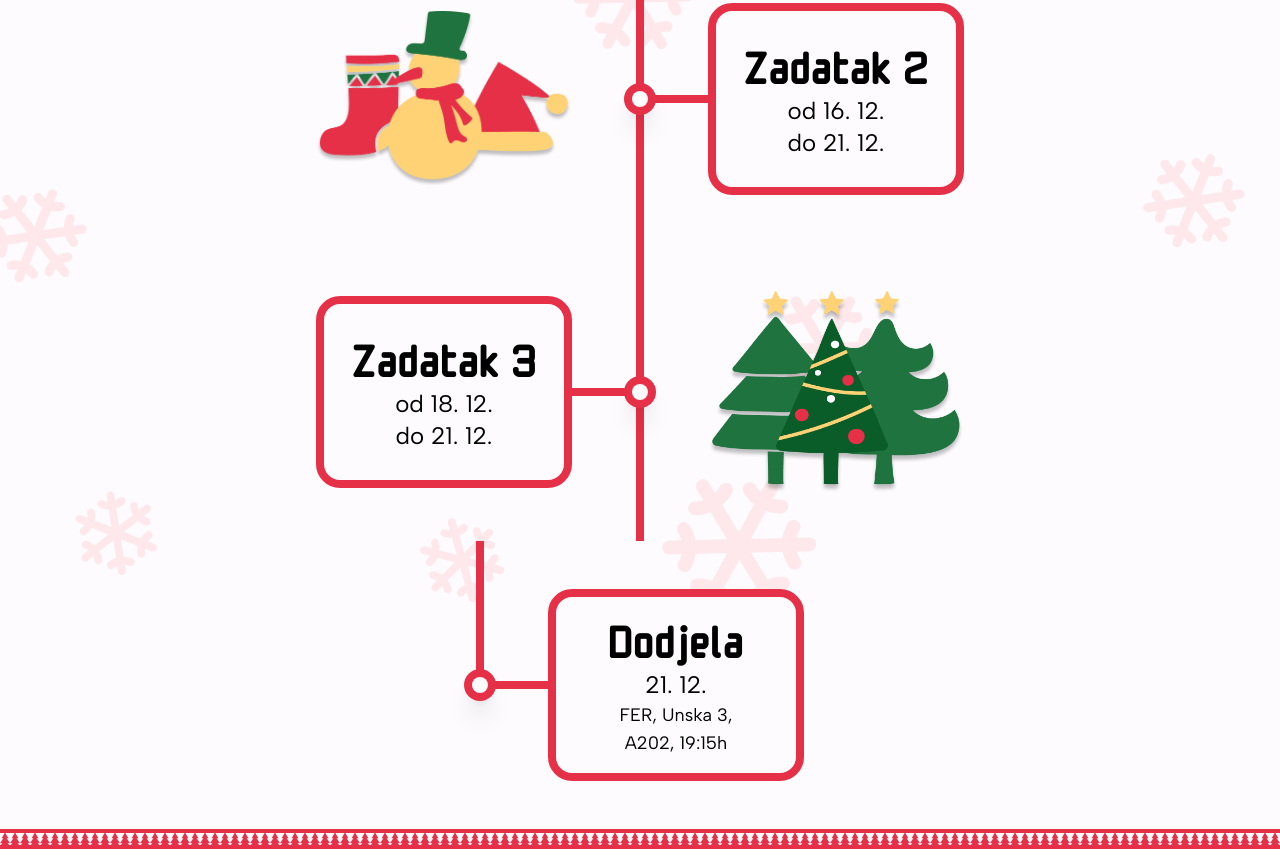
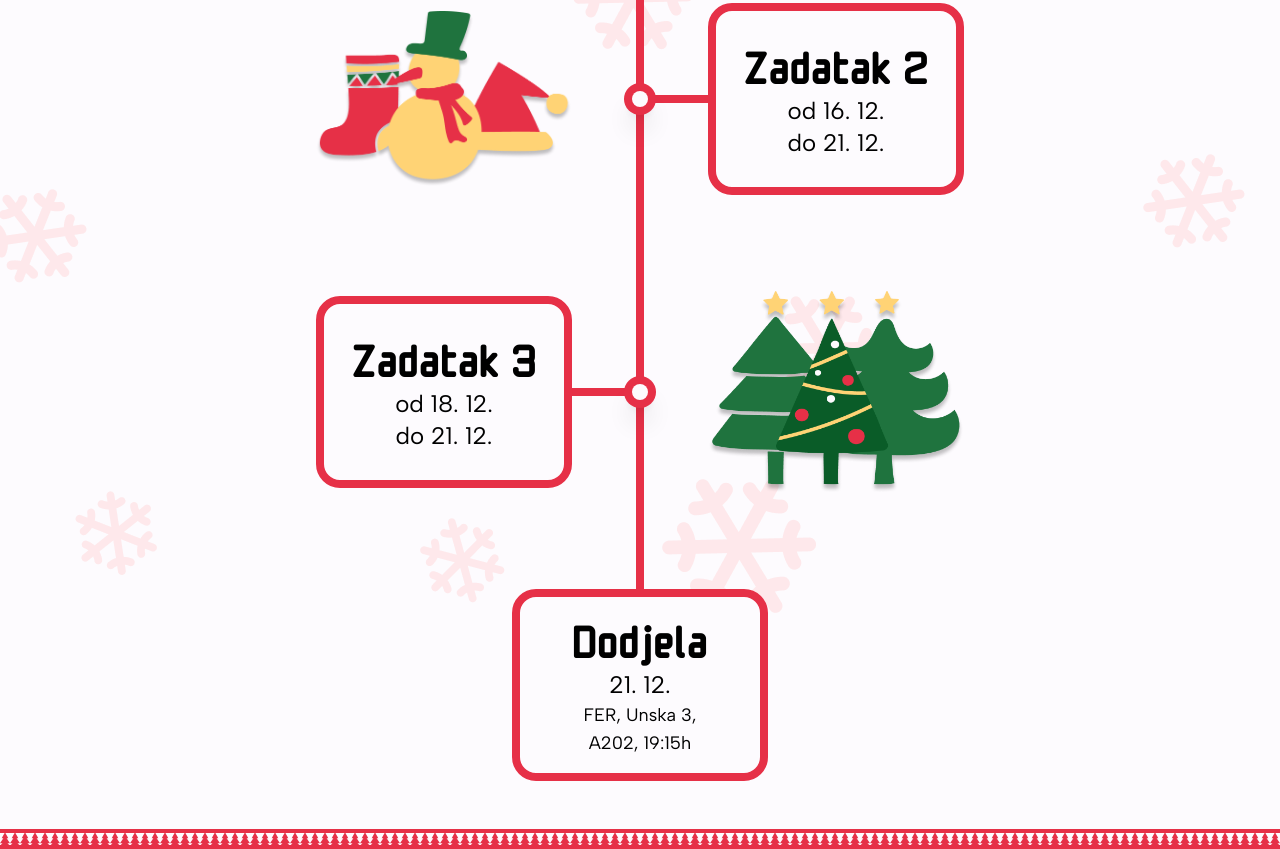
Before and after one commit to x-fer/dosasce, a Next.js app: page / in a window 1280 px wide. Shown: the part 1153-2002 px from the top of the page. Built offline with nearby package versions, Linux system fonts and the light colour scheme.

Commit message:
timeline perfected lets goooooooo

```diff
--- a/src/components/sections/timeline.tsx
+++ b/src/components/sections/timeline.tsx
@@ -10,7 +10,7 @@ type TimelineBoxProps = {
 
 function TimelineBox(props: TimelineBoxProps) {
   return (
-    <div className="border-dosasce-red bg-dosasce-white my-8 flex h-48 w-64 shrink-0 flex-col items-center justify-center rounded-3xl border-8 p-4 md:my-12">
+    <div className="border-dosasce-red bg-dosasce-white z-20 my-8 flex h-48 w-64 shrink-0 flex-col items-center justify-center rounded-3xl border-8 p-4 md:my-12">
       <h1 className="mb-2 font-serif text-5xl">{props.name}</h1>
 
       <p className="font-sans text-2xl">
@@ -43,7 +43,7 @@ function TimelineCard(props: TimelineCardProps) {
   return (
     <div
       className={cn(
-        "flex w-full items-center justify-center gap-16 md:w-[768px]",
+        "relative flex w-full items-center justify-center gap-16 md:w-[768px]",
         props.left && "md:flex-row-reverse",
       )}
     >
@@ -53,18 +53,23 @@ function TimelineCard(props: TimelineCardProps) {
       )}
 
       {/* Vertical red line */}
-      <div className="relative w-2 shrink-0 self-stretch">
+      <div
+        className={cn(
+          "relative w-2 shrink-0 self-stretch",
+          props.awards && "md:hidden",
+        )}
+      >
         {props.awards ? (
           <>
-            {/* Half-height vertical red line (top half only) */}
+            {/* Half-height vertical red line  */}
             <div className="bg-dosasce-red absolute top-0 right-0 bottom-1/2 left-0" />
 
-            {/* Horizontal red line to the box */}
-            <div className="bg-dosasce-red absolute top-1/2 right-0 h-2 w-16 translate-x-full -translate-y-1/2" />
+            {/* Horizontal red line to the box (mobile only) */}
+            <div className="bg-dosasce-red absolute top-1/2 right-0 h-2 w-16 translate-x-full -translate-y-1/2 md:hidden" />
 
-            {/* Center circle */}
-            <div className="bg-dosasce-red absolute top-1/2 left-1/2 h-8 w-8 -translate-x-1/2 -translate-y-1/2 rounded-full shadow-xl" />
-            <div className="bg-dosasce-white absolute top-1/2 left-1/2 h-4 w-4 -translate-x-1/2 -translate-y-1/2 rounded-full" />
+            {/* Center circle (mobile only) */}
+            <div className="bg-dosasce-red absolute top-1/2 left-1/2 h-8 w-8 -translate-x-1/2 -translate-y-1/2 rounded-full shadow-xl md:hidden" />
+            <div className="bg-dosasce-white absolute top-1/2 left-1/2 h-4 w-4 -translate-x-1/2 -translate-y-1/2 rounded-full md:hidden" />
           </>
         ) : (
           <>
@@ -87,6 +92,13 @@ function TimelineCard(props: TimelineCardProps) {
           </>
         )}
       </div>
+
+      {/* Vertical line for awards on md+ screens - absolutely positioned so it doesn't affect centering */}
+      {props.awards && (
+        <div className="absolute top-0 left-1/2 hidden h-1/2 w-2 -translate-x-1/2 md:block">
+          <div className="bg-dosasce-red h-full w-full" />
+        </div>
+      )}
 
       <TimelineBox
         name={props.name}
```
